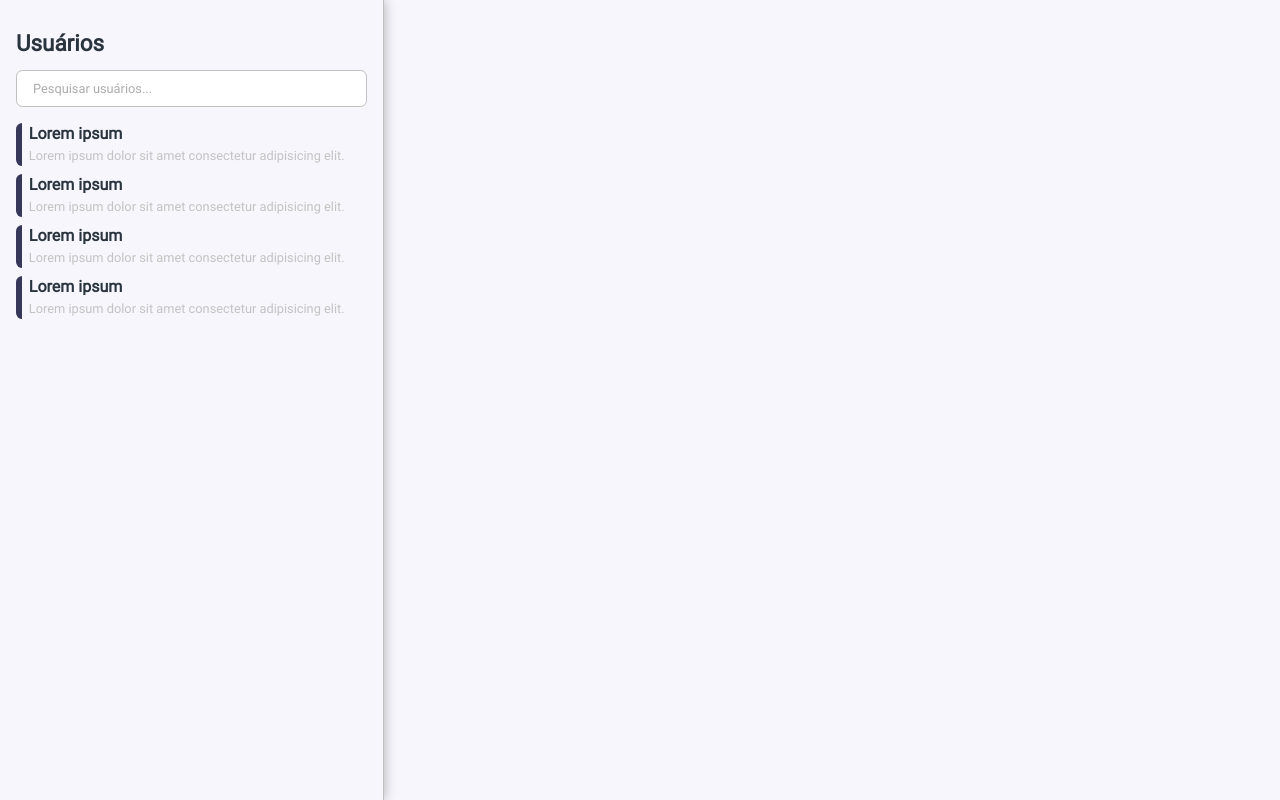
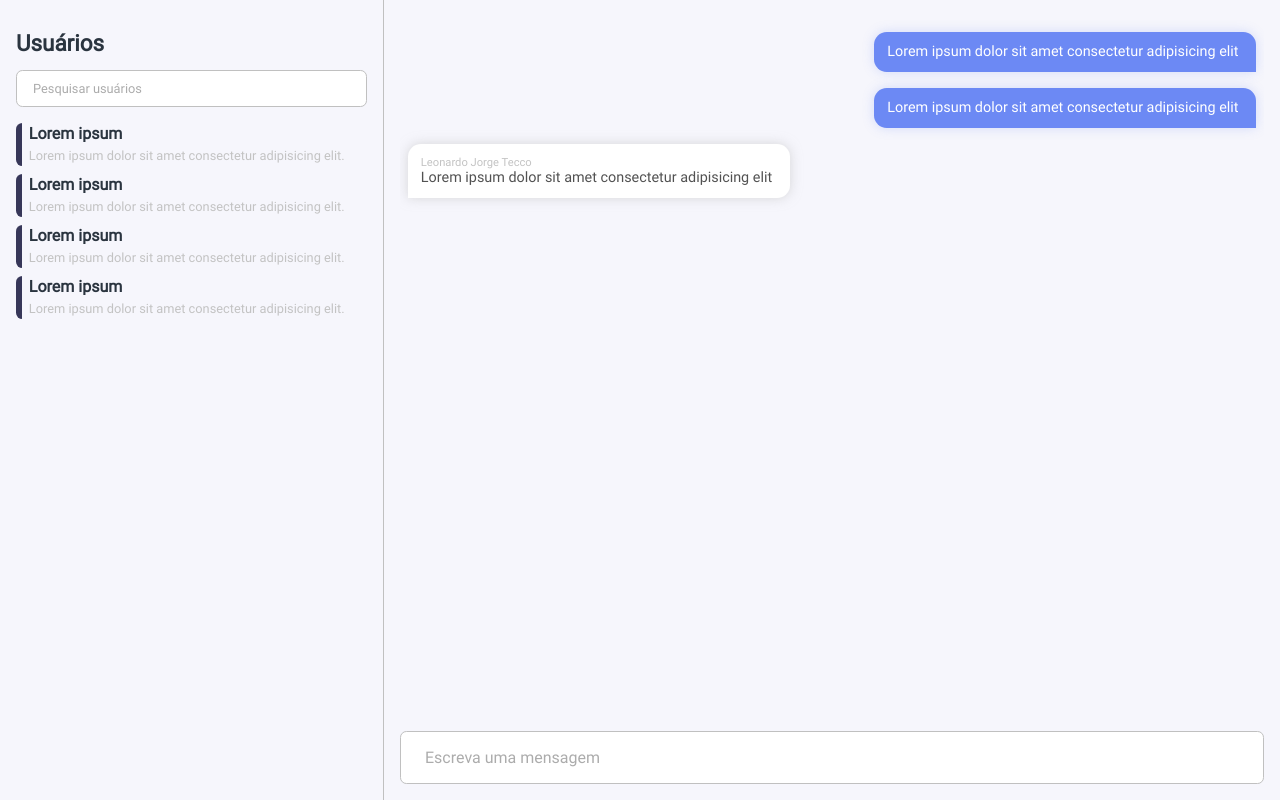
Before and after one commit to leotecco/curso-dev-js, a plain HTML site: page client/chat.html in a window 1280 px wide. Drawn offline with Linux system fonts and the light colour scheme.

Commit message:
Finish Chat

```diff
--- a/client/chat.html
+++ b/client/chat.html
@@ -12,7 +12,8 @@
     <link rel="stylesheet" href="./css/components/form-field.css" />
     <link rel="stylesheet" href="./css/components/button.css" />
     <link rel="stylesheet" href="./css/components/sidebar.css" />
-    <link rel="stylesheet" href="./css/components/messages.css" />
+    <link rel="stylesheet" href="./css/components/conversation.css" />
+    <link rel="stylesheet" href="./css/components/message.css" />
     <title>Chat</title>
   </head>
   <body>
@@ -21,10 +22,7 @@
         <div class="sidebar">
           <h1 class="sidebar__title">Usuários</h1>
           <div class="form-field form-field--small">
-            <input
-              class="form-field__input"
-              placeholder="Pesquisar usuários..."
-            />
+            <input class="form-field__input" placeholder="Pesquisar usuários" />
           </div>
 
           <ul class="sidebar__list-user">
@@ -54,7 +52,45 @@
             </li>
           </ul>
         </div>
-        <div class="messages"></div>
+        <div class="conversation">
+          <div class="conversation__messages">
+            <div class="message message--sent">
+              <div class="message__box">
+                <p class="message__text">
+                  Lorem ipsum dolor sit amet consectetur adipisicing elit
+                </p>
+              </div>
+            </div>
+
+            <div class="message message--sent">
+              <div class="message__box">
+                <p class="message__text">
+                  Lorem ipsum dolor sit amet consectetur adipisicing elit
+                </p>
+              </div>
+            </div>
+
+            <div class="message message--received">
+              <div class="message__box">
+                <p class="message__user">
+                  Leonardo Jorge Tecco
+                </p>
+                <p class="message__text">
+                  Lorem ipsum dolor sit amet consectetur adipisicing elit
+                </p>
+              </div>
+            </div>
+          </div>
+
+          <div class="conversation__message">
+            <div class="form-field">
+              <input
+                class="form-field__input"
+                placeholder="Escreva uma mensagem"
+              />
+            </div>
+          </div>
+        </div>
       </div>
     </section>
   </body>
--- /dev/null
+++ b/client/css/components/conversation.css
@@ -0,0 +1,17 @@
+.conversation {
+  display: flex;
+  flex-direction: column;
+  width: 70%;
+  height: 100%;
+  padding: 1rem;
+  background-color: #f6f6fc;
+}
+
+.conversation .conversation__messages {
+  flex: 1;
+  padding: 0 0.5rem;
+  overflow-y: scroll;
+}
+
+.conversation .conversation__message {
+}
--- /dev/null
+++ b/client/css/components/message.css
@@ -0,0 +1,55 @@
+.message {
+  display: block;
+  width: 100%;
+  margin: 1rem 0;
+}
+
+.message .message__user {
+  margin-bottom: 0.2rem;
+  font-size: 0.7rem;
+  color: #c3c3c3;
+}
+
+.message .message__text {
+  font-size: 0.9rem;
+}
+
+.message .message__box {
+  width: 45%;
+  padding: 0.8rem;
+}
+
+.message.message--sent {
+  display: flex;
+  justify-content: flex-end;
+}
+
+.message.message--sent .message__box {
+  background-color: #6c89f4;
+  border-radius: 0.8rem 0.8rem 0 0.8rem;
+  -webkit-box-shadow: 0px 0px 12px 0px rgba(108, 138, 244, 0.25);
+  -moz-box-shadow: 0px 0px 12px 0px rgba(108, 138, 244, 0.25);
+  box-shadow: 0px 0px 12px 0px rgba(108, 138, 244, 0.25);
+}
+
+.message.message--sent .message__text {
+  color: #ffffff;
+}
+
+.message.message--received {
+  display: flex;
+  justify-content: flex-start;
+}
+
+.message.message--received .message__box {
+  border-radius: 0.8rem 0.8rem 0 0.8rem;
+  background-color: #ffffff;
+  -webkit-box-shadow: 0px 0px 12px 0px rgba(184, 184, 184, 0.5);
+  -moz-box-shadow: 0px 0px 12px 0px rgba(184, 184, 184, 0.5);
+  box-shadow: 0px 0px 12px 0px rgba(184, 184, 184, 0.5);
+  border-radius: 0.8rem 0.8rem 0.8rem 0;
+}
+
+.message.message--received .message__text {
+  color: #525252;
+}
--- a/client/css/components/messages.css
+++ /dev/null
@@ -1,5 +0,0 @@
-.messages {
-  display: block;
-  width: 70%;
-  height: 100%;
-}
```
Also changed, not shown: client/index.html (+2 -8 lines).
